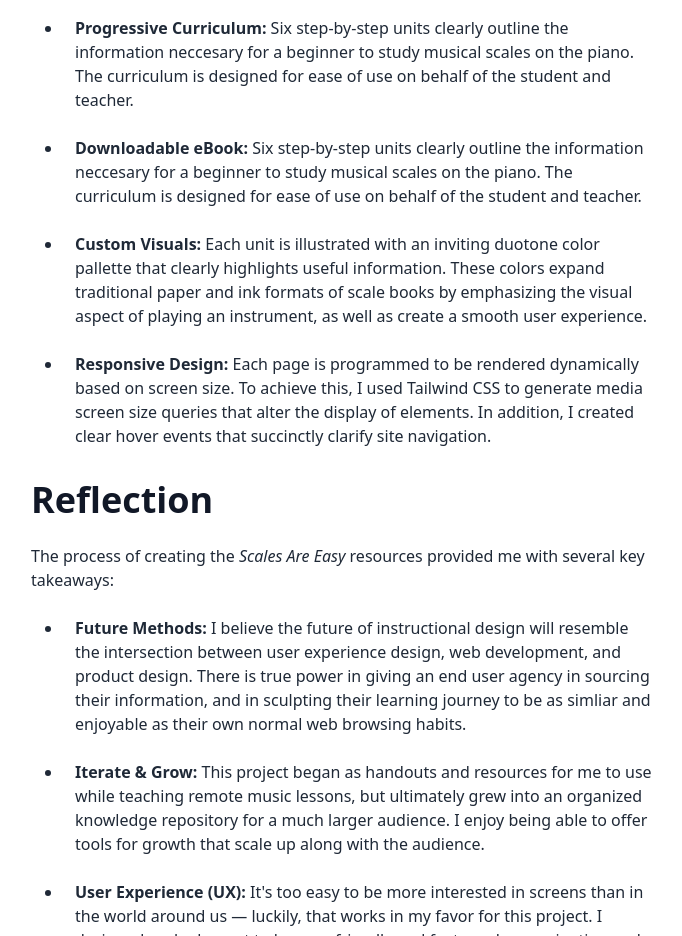
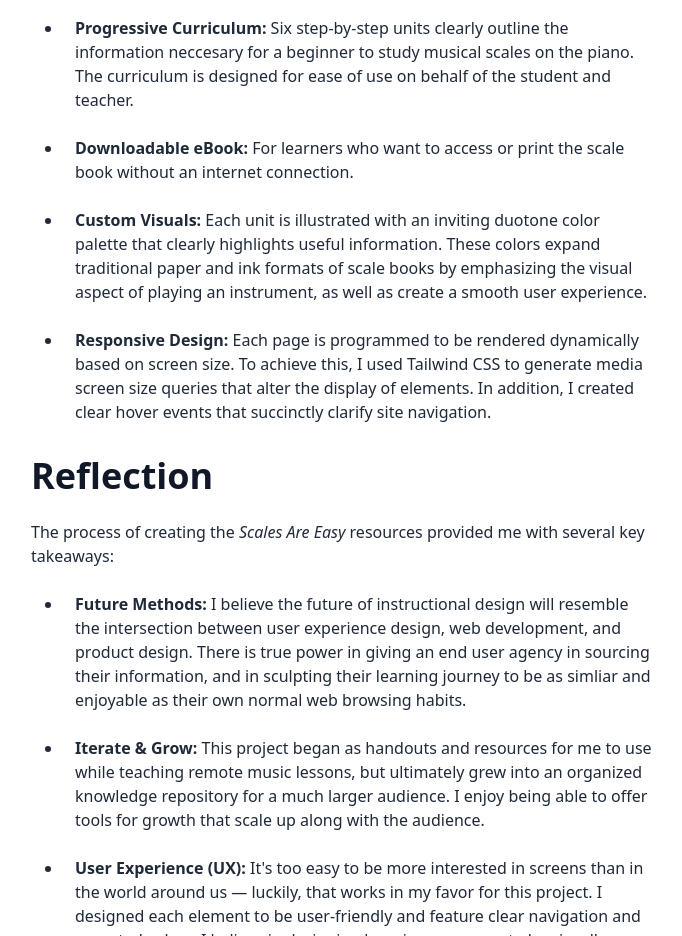
Before and after one commit to andymartin-work/andymartin-work, a plain HTML site: page scales-project.html in a window 1280 px wide. Shown: the part 4240-5176 px from the top of the page, without its empty margins (297-979 px from the left). Drawn offline with nearby package versions, Linux system fonts and the light colour scheme; a web font is replaced by a local one.

```diff
--- a/scales-project.html
+++ b/scales-project.html
@@ -218,13 +218,13 @@
 
                     <li>
                       <span class="mt-6 flex flex-row items-start justify-start mb-2 md:mb-3">
-                        <span class="ml-3"><span class="font-bold">Downloadable eBook: </span>Six step-by-step units clearly outline the information neccesary for a beginner to study musical scales on the piano. The curriculum is designed for ease of use on behalf of the student and teacher.</span>
+                        <span class="ml-3"><span class="font-bold">Downloadable eBook: </span>For learners who want to access or print the scale book without an internet connection.</span>
                       </span>
                       </li>
 
                       <li>
                         <span class="mt-6 flex flex-row items-start justify-start mb-2 md:mb-3">
-                          <span class="ml-3"><span class="font-bold">Custom Visuals: </span>Each unit is illustrated with an inviting duotone color pallette that clearly highlights useful information. These colors expand traditional paper and ink formats of scale books by emphasizing the visual aspect of playing an instrument, as well as create a smooth user experience.
+                          <span class="ml-3"><span class="font-bold">Custom Visuals: </span>Each unit is illustrated with an inviting duotone color palette that clearly highlights useful information. These colors expand traditional paper and ink formats of scale books by emphasizing the visual aspect of playing an instrument, as well as create a smooth user experience.
 
                         </span>
 
```
